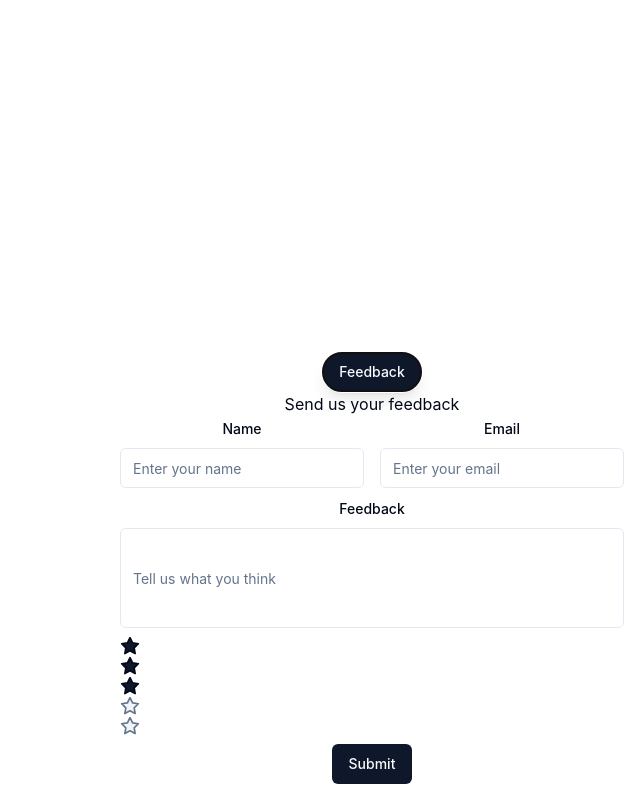
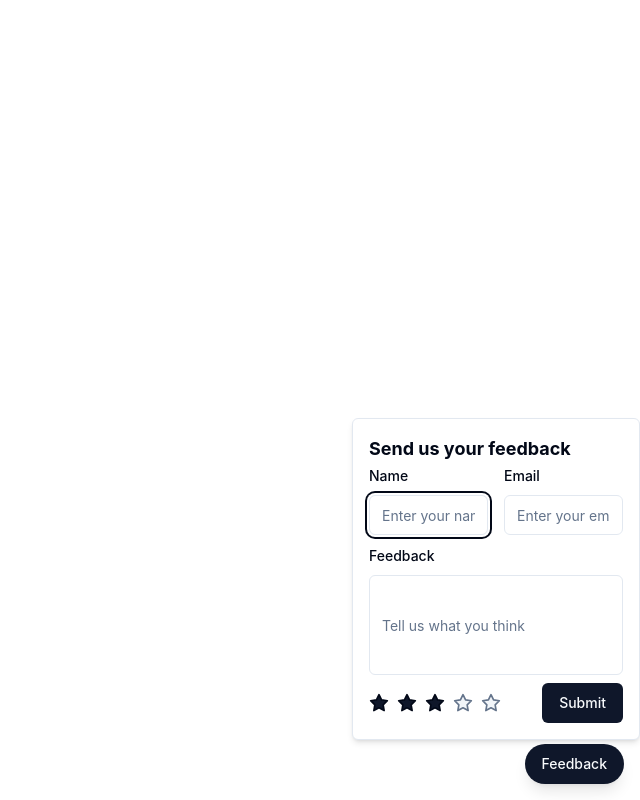
Before and after one commit to butlerem/reactform, a React (Vite) app: page / in a window 1280 px wide. Both pictures are taken after a click on the button "Feedback". Shown: the whole page, without its empty margins (640-1280 px from the left). Built offline with nearby package versions, Linux system fonts and the light colour scheme.

Commit message:
Import shadcn popover

```diff
--- a/package.json
+++ b/package.json
@@ -11,6 +11,7 @@
   },
   "dependencies": {
     "@radix-ui/react-label": "^2.1.0",
+    "@radix-ui/react-popover": "^1.1.1",
     "@radix-ui/react-slot": "^1.1.0",
     "class-variance-authority": "^0.7.0",
     "clsx": "^2.1.1",
--- a/src/components/Widget.jsx
+++ b/src/components/Widget.jsx
@@ -3,16 +3,29 @@ import { Label } from "./ui/label";
 import { Input } from "./ui/input";
 import { Textarea } from "./ui/textarea";
 import { useState } from "react";
+import {
+    Popover,
+    PopoverContent,
+    PopoverTrigger,
+} from "@/components/ui/popover";
 
 export const Widget = () => {
     const [rating, setRating] = useState(3);
 
+    const onSelectStar = (index) => {
+        setRating(index + 1);
+    };
+
     return (
      <div className="fixed bottom-4 right-4 z-50">
+        <Popover>
+            <PopoverTrigger asChild>
                 <Button className="rounded-full shadow-lg
                 hover:scale-105">Feedback</Button>
+            </PopoverTrigger>
+            <PopoverContent>
                 <div>
-            <h3>Send us your feedback</h3>
+                    <h3 className="text-lg font-bold">Send us your feedback</h3>
                     <form className="space-y-2">
                         <div className="grid grid-cols-2 gap-4">
                             <div className="space-y-2">
@@ -39,7 +52,8 @@ export const Widget = () => {
                             className="min-h-[100px]"
                             />
                         </div>
-                <div>
+                        <div className="flex items-center justify-between">
+                            <div className="flex items-center gap-2">
                                 {[...Array(5)].map((_, index) => (
                                     <StarIcon
                                         key={index}
@@ -47,12 +61,16 @@ export const Widget = () => {
                                             rating > index ? "fill-primary" :
                                             "fill-muted stroke-muted-foreground"
                                         }`}
+                                        onClick={() => onSelectStar(index)}
                                     />
                                 ))}
                             </div>
                             <Button type="submit">Submit</Button>
+                        </div>
                     </form>
                 </div>
+            </PopoverContent>
+        </Popover>
     </div>
     );
 };
--- /dev/null
+++ b/src/components/ui/popover.jsx
@@ -0,0 +1,25 @@
+import * as React from "react"
+import * as PopoverPrimitive from "@radix-ui/react-popover"
+
+import { cn } from "@/lib/utils"
+
+const Popover = PopoverPrimitive.Root
+
+const PopoverTrigger = PopoverPrimitive.Trigger
+
+const PopoverContent = React.forwardRef(({ className, align = "center", sideOffset = 4, ...props }, ref) => (
+  <PopoverPrimitive.Portal>
+    <PopoverPrimitive.Content
+      ref={ref}
+      align={align}
+      sideOffset={sideOffset}
+      className={cn(
+        "z-50 w-72 rounded-md border bg-popover p-4 text-popover-foreground shadow-md outline-none data-[state=open]:animate-in data-[state=closed]:animate-out data-[state=closed]:fade-out-0 data-[state=open]:fade-in-0 data-[state=closed]:zoom-out-95 data-[state=open]:zoom-in-95 data-[side=bottom]:slide-in-from-top-2 data-[side=left]:slide-in-from-right-2 data-[side=right]:slide-in-from-left-2 data-[side=top]:slide-in-from-bottom-2",
+        className
+      )}
+      {...props} />
+  </PopoverPrimitive.Portal>
+))
+PopoverContent.displayName = PopoverPrimitive.Content.displayName
+
+export { Popover, PopoverTrigger, PopoverContent }
```
Also changed, not shown: 1 other file (tests, documents, lock files or other folders). Lines whose indentation alone changed are shown as unchanged.
